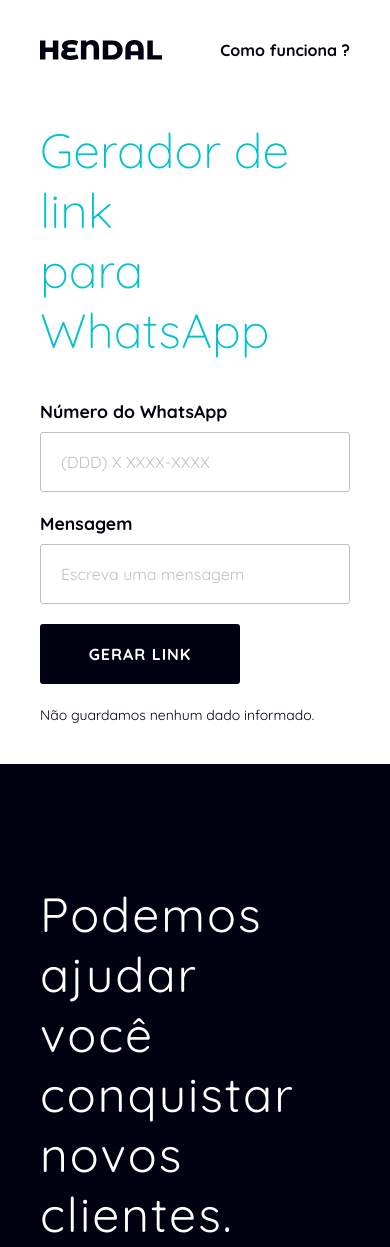
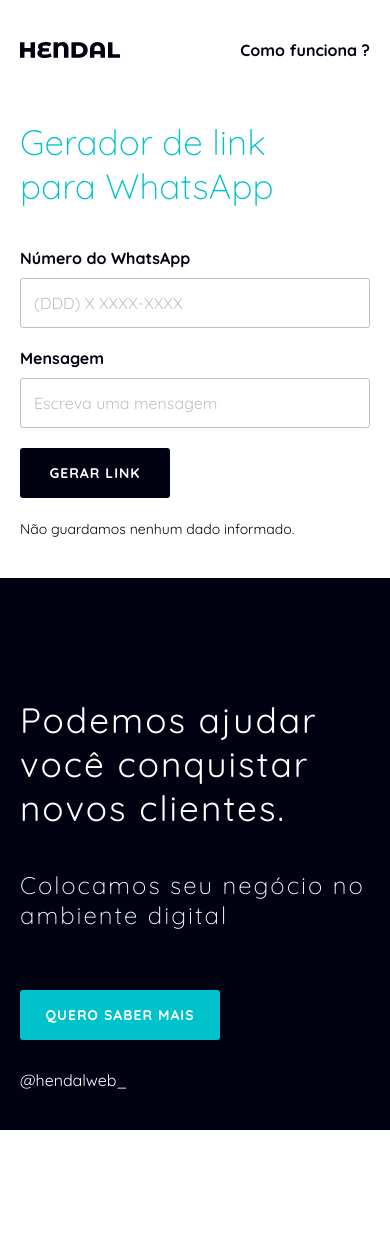
Before and after one commit to moraislucas/gerador-de-link-whatsApp, a website: page index.html in a window 390 px wide. Shown: the top 1247 px of the page. After the commit the page ends 1130 px from the top, so only its background shows below. Drawn offline with Linux system fonts and the light colour scheme.

Commit message:
Ajuste final responsivo

```diff
--- a/css/style.css
+++ b/css/style.css
@@ -300,16 +300,53 @@ button {
 
 /* Responsivo */
 @media(max-width:700px) {
+
+    .header img {
+        width: 100px;
+    }
+
     .container {
         grid-template-columns: 1fr;
     }
 
     .gerador,
     .hendal {
-        padding: 40px;
+        padding: 40px 20px;
     }
 
     .modal {
         width: 90%;
     }
+
+    .gerador h1,
+    .hendal h1 {
+        font-size: 2.2rem;
+    }
+
+    .gerador form label {
+        font-size: 1rem;
+    }
+
+    .gerador form input {
+        height: 50px !important;
+        padding: 0 13px;
+    }
+
+    .gerador form button {
+        height: 50px;
+        width: 150px;
+        font-size: .875rem;
+    }
+
+    .hendal button {
+        height: 50px;
+        width: 200px;
+        font-size: .875rem;
+    }
+
+    .hendal h2 {
+        font-size: 1.5rem;
+    }
+
+
 }
--- a/index.html
+++ b/index.html
@@ -49,7 +49,7 @@
 
             <div class="btns">
                 <a href="#" class="copiar">COPIAR</a>
-                <a href="#" class="novo-link" id="btn-novo">GERAR NOVO LINK</a>
+                <a href="#" class="novo-link" id="btn-novo">GERAR NOVO</a>
             </div>
         </div>
     </div>
```
